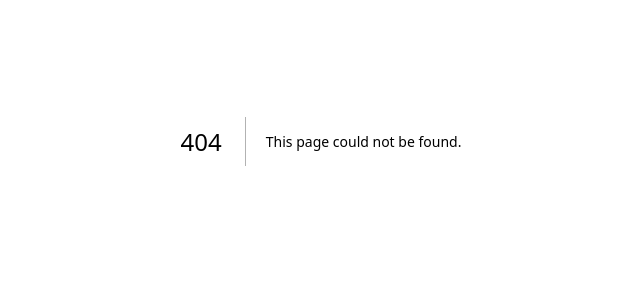
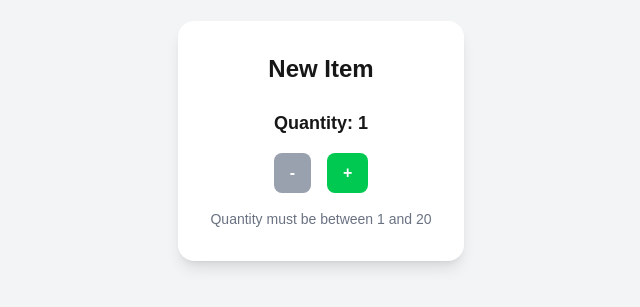
Before and after one commit to mitali1206/cprg306-assignments, a Next.js app: page /week-4 in a window 1280 px wide. Before the commit this address had no page. Shown: the part 259-566 px from the top of the page, without its empty margins (319-959 px from the left). Built offline with nearby package versions, Linux system fonts and the light colour scheme.

Commit message:
Week 4 Assignment
complete code.

```diff
--- /dev/null
+++ b/app/week-4/new-item.js
@@ -0,0 +1,56 @@
+"use client";
+
+import { useState } from "react";
+
+export default function NewItem() {
+  // Initialize state
+  const [quantity, setQuantity] = useState(1);
+
+  // Increment function (max 20)
+  const increment = () => {
+    setQuantity((prev) => (prev < 20 ? prev + 1 : prev));
+  };
+
+  // Decrement function (min 1)
+  const decrement = () => {
+    setQuantity((prev) => (prev > 1 ? prev - 1 : prev));
+  };
+
+  return (
+    <div className="flex flex-col items-center space-y-4">
+      <p className="text-lg font-semibold">Quantity: {quantity}</p>
+
+      <div className="flex space-x-4">
+        {/* Decrement Button */}
+        <button
+          onClick={decrement}
+          disabled={quantity === 1}
+          className={`px-4 py-2 rounded-lg text-white font-semibold transition ${
+            quantity === 1
+              ? "bg-gray-400 cursor-not-allowed"
+              : "bg-red-500 hover:bg-red-600"
+          }`}
+        >
+          -
+        </button>
+
+        {/* Increment Button */}
+        <button
+          onClick={increment}
+          disabled={quantity === 20}
+          className={`px-4 py-2 rounded-lg text-white font-semibold transition ${
+            quantity === 20
+              ? "bg-gray-400 cursor-not-allowed"
+              : "bg-green-500 hover:bg-green-600"
+          }`}
+        >
+          +
+        </button>
+      </div>
+
+      <p className="text-sm text-gray-500">
+        Quantity must be between 1 and 20
+      </p>
+    </div>
+  );
+}
--- /dev/null
+++ b/app/week-4/page.js
@@ -0,0 +1,12 @@
+import NewItem from "./new-item";
+
+export default function Page() {
+  return (
+    <main className="flex items-center justify-center min-h-screen bg-gray-100">
+      <div className="bg-white shadow-lg rounded-2xl p-8">
+        <h1 className="text-2xl font-bold mb-6 text-center">New Item</h1>
+        <NewItem />
+      </div>
+    </main>
+  );
+}
```
